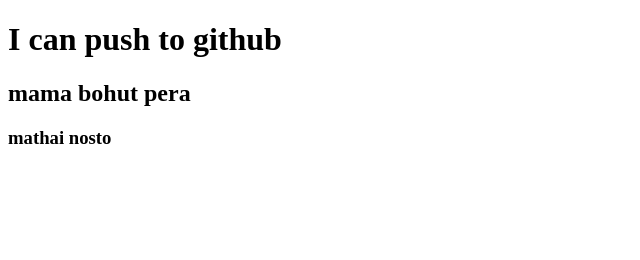
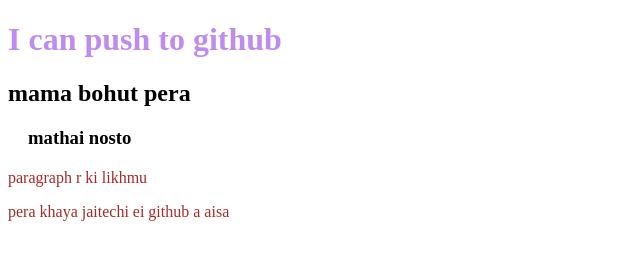
Before and after one commit to HannanShawon/my-second-repo, a plain HTML site: page index.html in a window 1280 px wide. Shown: the whole page, without its empty margins (0-640 px from the left). Drawn offline with Linux system fonts and the light colour scheme.

Commit message:
style added

```diff
--- a/index.html
+++ b/index.html
@@ -5,10 +5,13 @@
     <meta http-equiv="X-UA-Compatible" content="IE=edge">
     <meta name="viewport" content="width=device-width, initial-scale=1.0">
     <title>My Second Repo</title>
+    <link rel="stylesheet" href="style.css">
 </head>
 <body>
     <h1>I can push to github</h1>
     <h2>mama bohut pera</h2>
     <h3>mathai nosto</h3>
+    <p>paragraph r ki likhmu</p>
+    <p>pera khaya jaitechi ei github a aisa</p>
 </body>
 </html>
--- /dev/null
+++ b/style.css
@@ -0,0 +1,12 @@
+p{
+    color:brown;
+}
+h1{
+    color:rgba(137, 43, 226, 0.548)
+}
+h2{
+    font-family: 'Times New Roman', Times, serif;
+}
+h3{
+    margin: 20px;
+}
```
